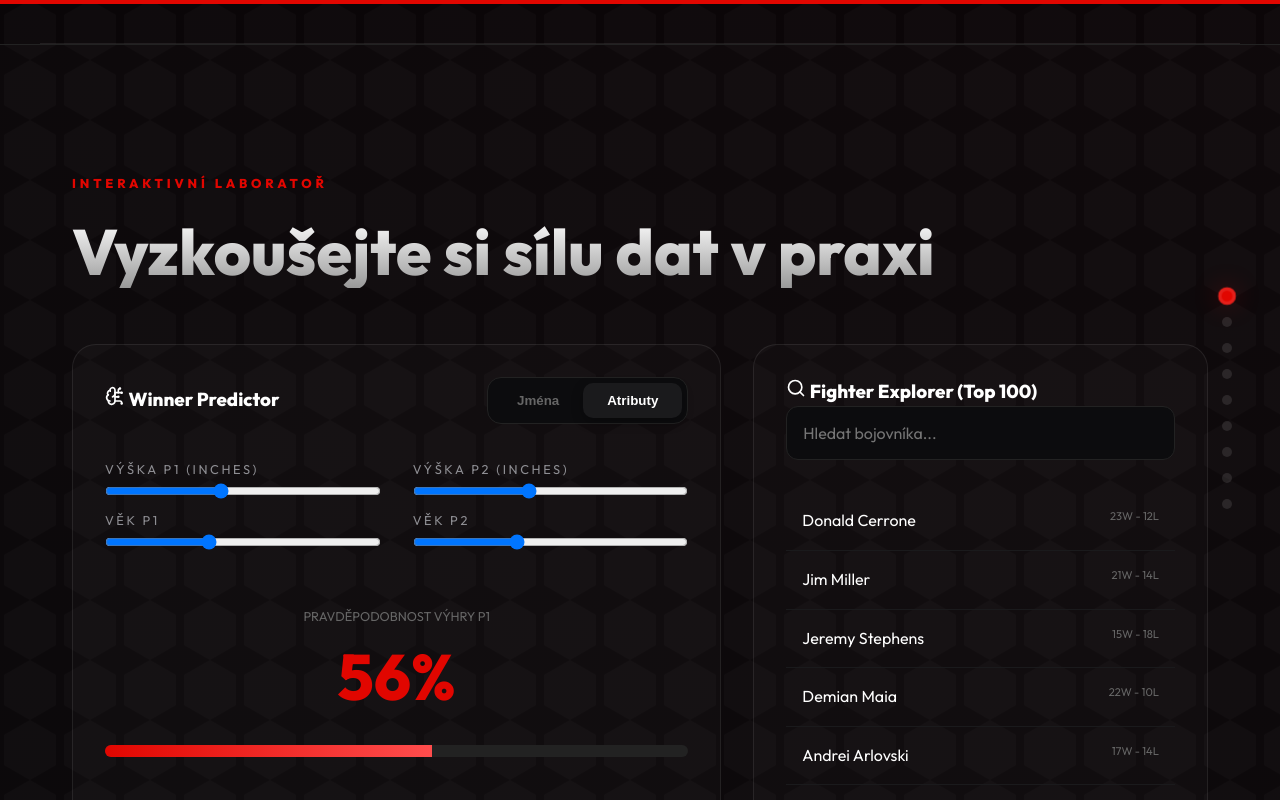
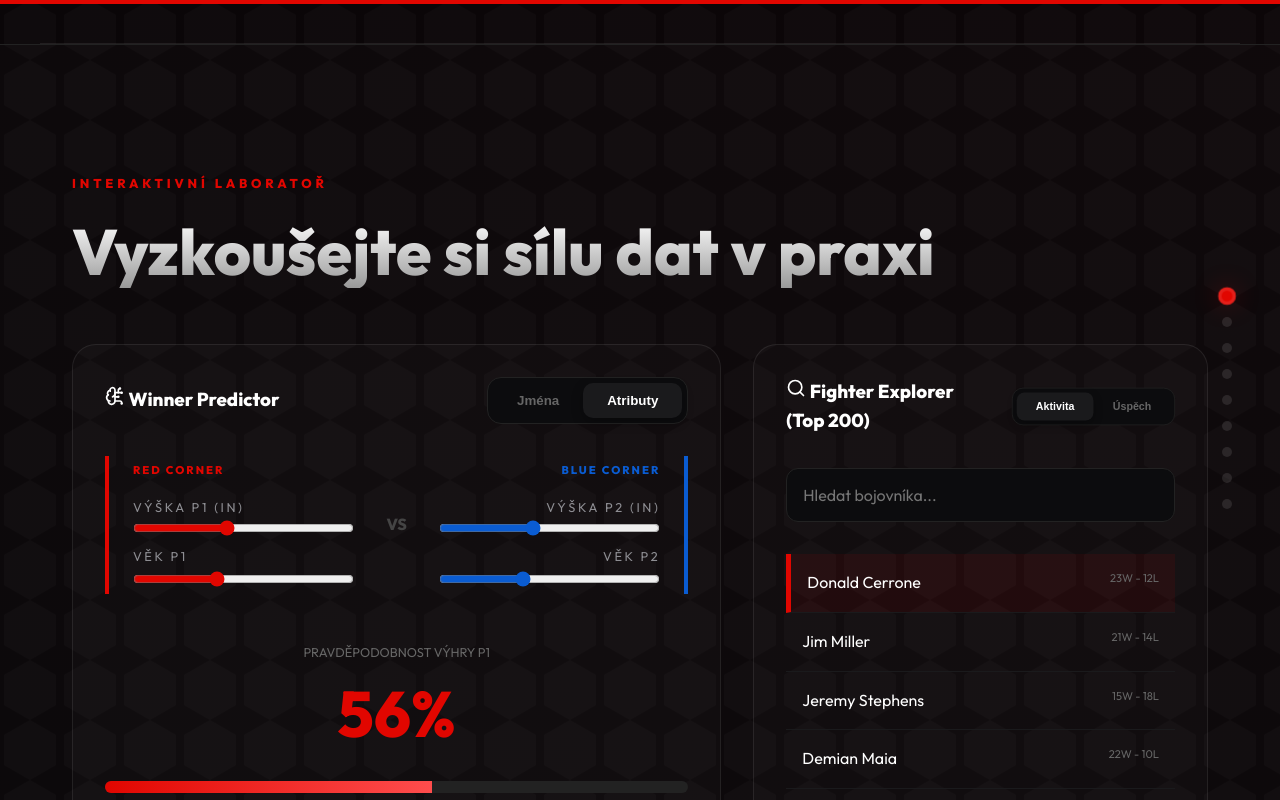
Before and after one commit to Kilitar/CoderslabCourse, a React (Vite) app in the folder dashboard/: page / in a window 1280 px wide. Both pictures are taken after a click on the button "Atributy". Shown: the part 7500-8300 px from the top of the page. Built offline with nearby package versions, Linux system fonts and the light colour scheme.

Commit message:
Enhance Winner Predictor with visual corner distinction (Red vs Blue)

```diff
--- a/dashboard/src/App.jsx
+++ b/dashboard/src/App.jsx
@@ -30,7 +30,8 @@ const App = () => {
   const { task1, task2, task3, task4, task5, task6, task7, task8, task9, task10, task11, task12, task13, task14 } = data;
   const [activeChapter, setActiveChapter] = useState('intro');
   const [searchTerm, setSearchTerm] = useState('');
-  const [selectedFighter, setSelectedFighter] = useState(null);
+  const [selectedFighter, setSelectedFighter] = useState(task13[0]);
+  const [explorerSort, setExplorerSort] = useState('activity');
 
   // Predictor State
   const [predictMode, setPredictMode] = useState('name'); // 'name' or 'attributes'
@@ -253,33 +254,42 @@ const App = () => {
 
                  {predictMode === 'name' ? (
                     <div style={{display:'flex', gap:'2rem', alignItems: 'center'}}>
-                      <div style={{flex:1}}>
-                         <select value={p1.name} onChange={(e) => setP1(task13.find(f => f.name === e.target.value))} className="custom-select">
+                       <div style={{flex:1, borderLeft: '4px solid var(--accent-red)', paddingLeft: '1.5rem'}}>
+                          <span style={{fontSize: '0.7rem', color: 'var(--accent-red)', fontWeight: 800, letterSpacing: '2px'}}>RED CORNER</span>
+                          <select value={p1.name} onChange={(e) => setP1(task13.find(f => f.name === e.target.value))} className="custom-select" style={{marginTop:'0.5rem'}}>
                              {task13.map(f => <option key={f.name} value={f.name}>{f.name}</option>)}
                           </select>
                           <p style={{fontSize:'0.8rem', color:'#666', marginTop:'0.5rem'}}>WR: {p1.win_rate}% | Height: {p1.h_total}"</p>
                        </div>
-                      <div style={{fontSize:'1.5rem', fontWeight:800}}>VS</div>
-                      <div style={{flex:1}}>
-                         <select value={p2.name} onChange={(e) => setP2(task13.find(f => f.name === e.target.value))} className="custom-select">
+
+                       <div style={{color:'#444', fontWeight: 800}}>VS</div>
+
+                       <div style={{flex:1, borderRight: '4px solid #0a5cd2', paddingRight: '1.5rem', textAlign: 'right'}}>
+                          <span style={{fontSize: '0.7rem', color: '#0a5cd2', fontWeight: 800, letterSpacing: '2px'}}>BLUE CORNER</span>
+                          <select value={p2.name} onChange={(e) => setP2(task13.find(f => f.name === e.target.value))} className="custom-select" style={{marginTop:'0.5rem', textAlign: 'right'}}>
                              {task13.map(f => <option key={f.name} value={f.name}>{f.name}</option>)}
                           </select>
                           <p style={{fontSize:'0.8rem', color:'#666', marginTop:'0.5rem'}}>WR: {p2.win_rate}% | Height: {p2.h_total}"</p>
                        </div>
                     </div>
                  ) : (
-                   <div style={{display:'grid', gridTemplateColumns: 'repeat(2, 1fr)', gap:'2rem'}}>
-                      <div>
-                         <label className="metric-label">Výška P1 (inches)</label>
-                         <input type="range" min="60" max="84" value={attr.p1Height} onChange={(e) => setAttr({...attr, p1Height: e.target.value})} style={{width:'100%'}} />
+                    <div style={{display:'grid', gridTemplateColumns: '1fr auto 1fr', gap:'2rem', alignItems: 'center'}}>
+                       <div style={{borderLeft: '4px solid var(--accent-red)', paddingLeft: '1.5rem'}}>
+                          <span style={{fontSize: '0.7rem', color: 'var(--accent-red)', fontWeight: 800, letterSpacing: '2px'}}>RED CORNER</span>
+                          <label className="metric-label" style={{marginTop: '1rem', display: 'block'}}>Výška P1 (in)</label>
+                          <input type="range" min="60" max="84" value={attr.p1Height} onChange={(e) => setAttr({...attr, p1Height: e.target.value})} style={{width:'100%', accentColor: 'var(--accent-red)'}} />
                           <label className="metric-label">Věk P1</label>
-                         <input type="range" min="18" max="45" value={attr.p1Age} onChange={(e) => setAttr({...attr, p1Age: e.target.value})} style={{width:'100%'}} />
+                          <input type="range" min="18" max="45" value={attr.p1Age} onChange={(e) => setAttr({...attr, p1Age: e.target.value})} style={{width:'100%', accentColor: 'var(--accent-red)'}} />
                        </div>
-                      <div>
-                         <label className="metric-label">Výška P2 (inches)</label>
-                         <input type="range" min="60" max="84" value={attr.p2Height} onChange={(e) => setAttr({...attr, p2Height: e.target.value})} style={{width:'100%'}} />
+
+                       <div style={{color:'#444', fontWeight: 800}}>VS</div>
+
+                       <div style={{borderRight: '4px solid #0a5cd2', paddingRight: '1.5rem', textAlign: 'right'}}>
+                          <span style={{fontSize: '0.7rem', color: '#0a5cd2', fontWeight: 800, letterSpacing: '2px'}}>BLUE CORNER</span>
+                          <label className="metric-label" style={{marginTop: '1rem', display: 'block'}}>Výška P2 (in)</label>
+                          <input type="range" min="60" max="84" value={attr.p2Height} onChange={(e) => setAttr({...attr, p2Height: e.target.value})} style={{width:'100%', accentColor: '#0a5cd2'}} />
                           <label className="metric-label">Věk P2</label>
-                         <input type="range" min="18" max="45" value={attr.p2Age} onChange={(e) => setAttr({...attr, p2Age: e.target.value})} style={{width:'100%'}} />
+                          <input type="range" min="18" max="45" value={attr.p2Age} onChange={(e) => setAttr({...attr, p2Age: e.target.value})} style={{width:'100%', accentColor: '#0a5cd2'}} />
                        </div>
                     </div>
                  )}
@@ -295,7 +305,13 @@ const App = () => {
 
               {/* Fighter Search */}
               <div className="card" style={{gridColumn: 'span 5', padding: '2rem'}}>
-                 <h3 className="chart-title"><Search size={20} /> Fighter Explorer (Top 100)</h3>
+                 <div style={{display:'flex', justifyContent:'space-between', alignItems:'center', marginBottom: '2rem'}}>
+                    <h3 className="chart-title"><Search size={20} /> Fighter Explorer (Top 200)</h3>
+                    <div className="toggle-group" style={{transform: 'scale(0.8)', transformOrigin: 'right'}}>
+                       <button onClick={() => setExplorerSort('activity')} className={explorerSort === 'activity' ? 'active' : ''}>Aktivita</button>
+                       <button onClick={() => setExplorerSort('success')} className={explorerSort === 'success' ? 'active' : ''}>Úspěch</button>
+                    </div>
+                 </div>
                  <div style={{position:'relative', marginBottom: '2rem'}}>
                     <input
                       type="text"
@@ -306,7 +322,9 @@ const App = () => {
                     />
                  </div>
                  <div style={{maxHeight: '350px', overflowY: 'auto'}}>
-                    {task13.filter(f => f.name.toLowerCase().includes(searchTerm.toLowerCase())).map(f => (
+                    {[...task13]
+                       .sort((a,b) => explorerSort === 'activity' ? b.total_fights - a.total_fights : b.wins - a.wins)
+                       .filter(f => f.name.toLowerCase().includes(searchTerm.toLowerCase())).map(f => (
                        <div key={f.name} className={`fighter-item ${selectedFighter?.name === f.name ? 'active' : ''}`} onClick={() => setSelectedFighter(f)}>
                           <span>{f.name}</span>
                           <span style={{fontSize:'0.7rem', color:'#666'}}>{f.wins}W - {f.losses}L</span>
```
Lines whose indentation alone changed are shown as unchanged.
